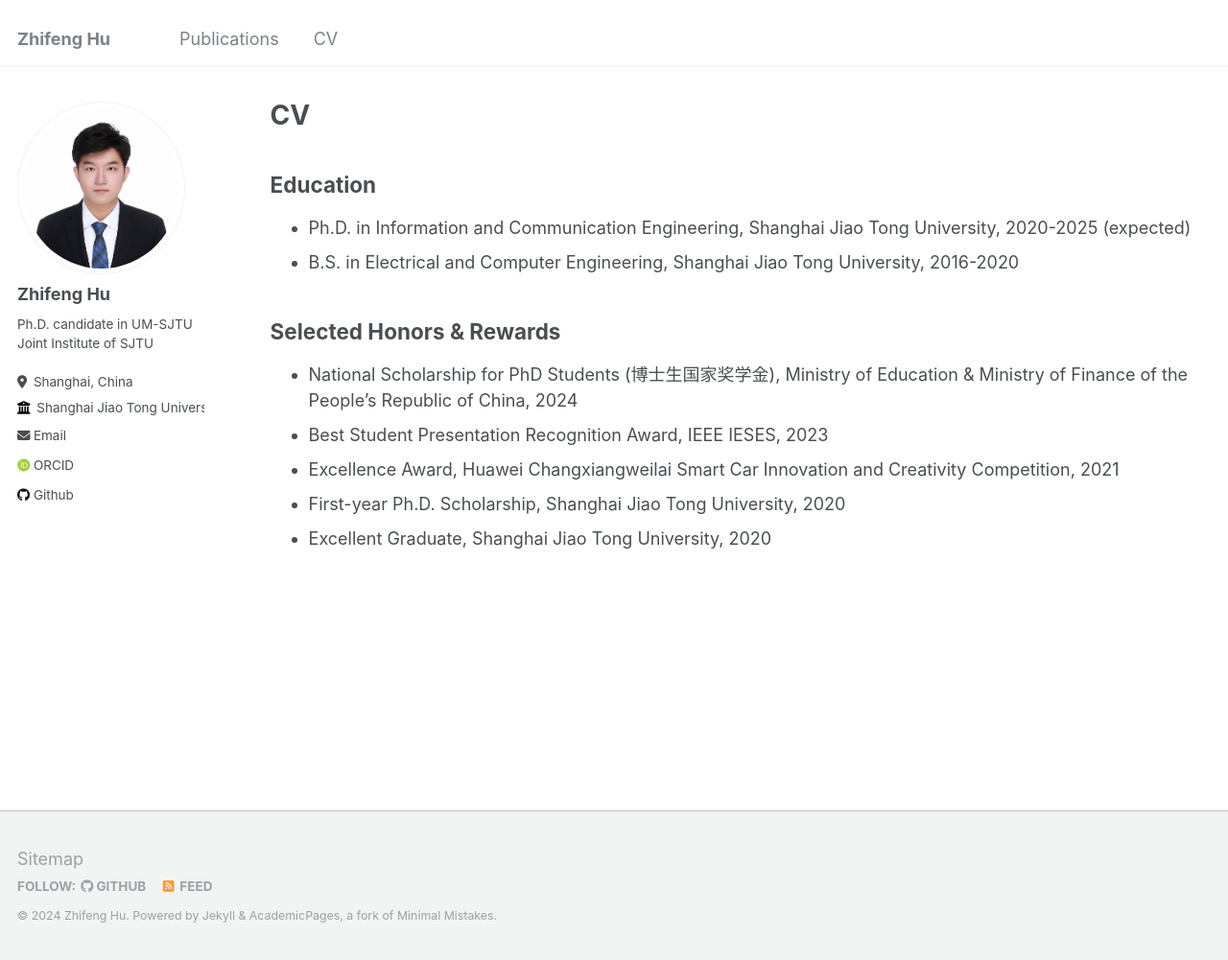
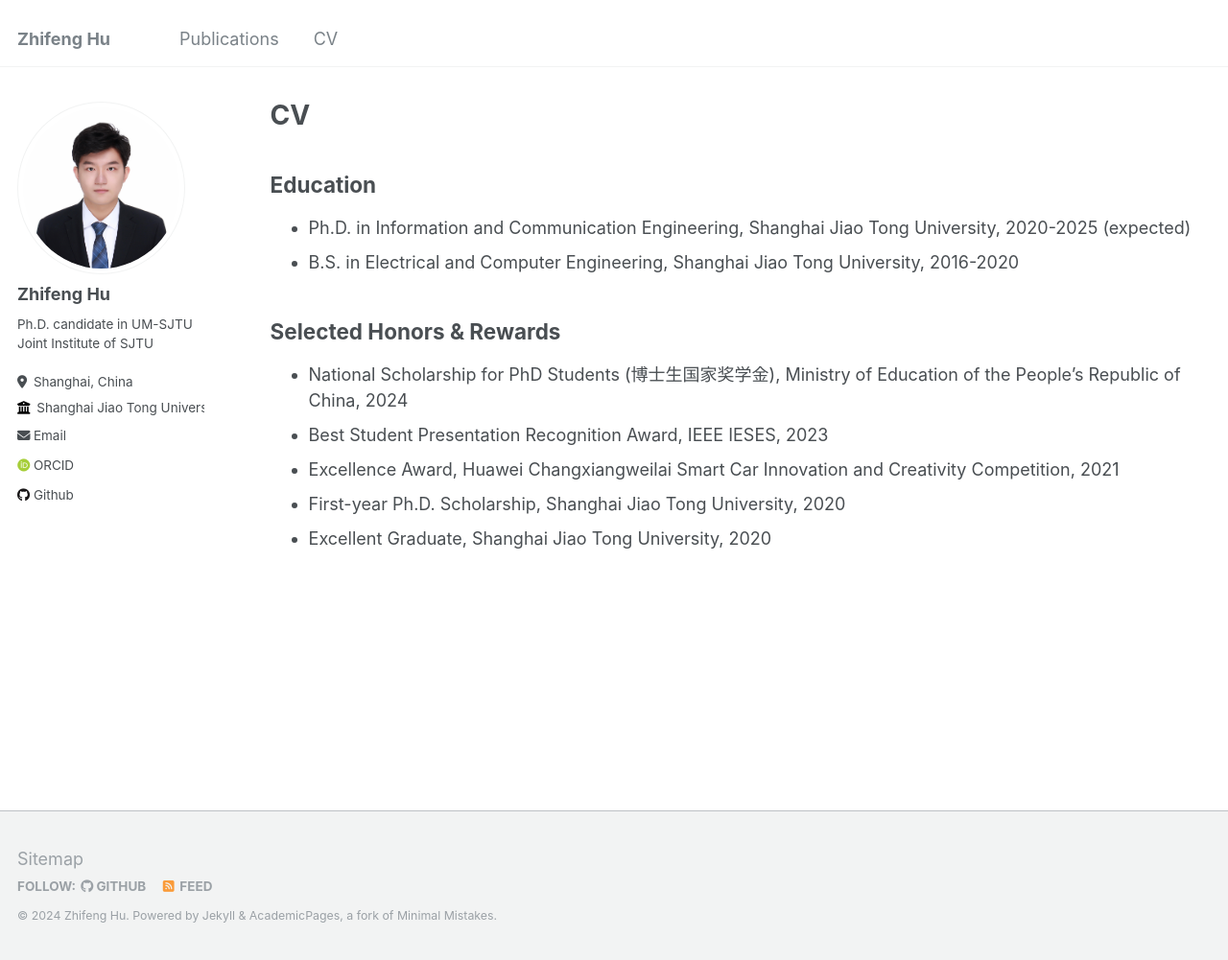
Before and after one commit to CantorHu/CantorHu.github.io, a Jekyll site: the page built from _pages/cv.md, in a window 1280 px wide and 1001 px high. Shown: the whole window at 96% size. Built offline with Jekyll 4.4.1, drawn with Linux system fonts in a browser that asks for light colours; some web fonts are replaced.

Commit message:
Update cv.md

```diff
--- a/_pages/cv.md
+++ b/_pages/cv.md
@@ -17,7 +17,7 @@
 
 Selected Honors & Rewards
 -----
-- National Scholarship for PhD Students (博士生国家奖学金), Ministry of Education & Ministry of Finance of the People's Republic of China, 2024
+- National Scholarship for PhD Students (博士生国家奖学金), Ministry of Education of the People's Republic of China, 2024
 - Best Student Presentation Recognition Award, IEEE IESES, 2023
 - Excellence Award, Huawei Changxiangweilai Smart Car Innovation and Creativity Competition, 2021
 - First-year Ph.D. Scholarship, Shanghai Jiao Tong University, 2020
```
